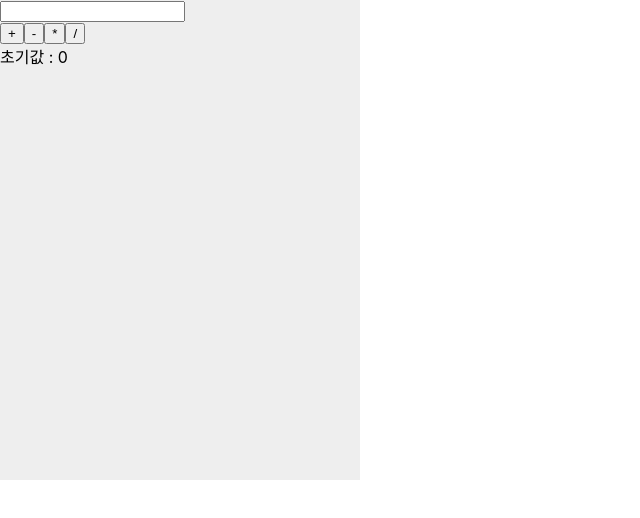
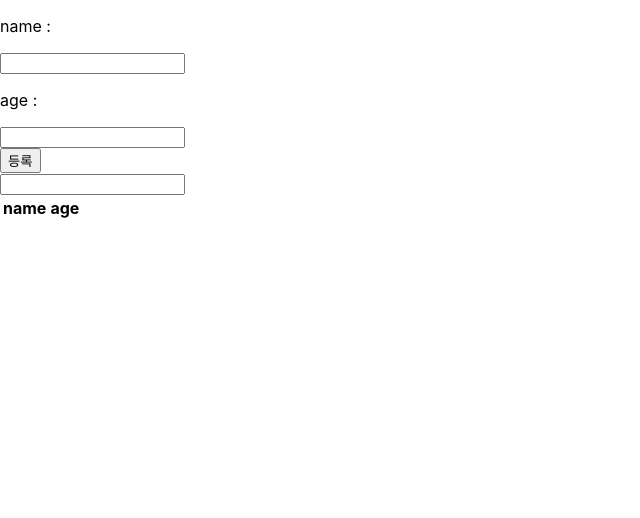
Before and after one commit to JoGyoungJun/react, a React (Create React App) app: page / in a window 1280 px wide. Shown: the top 518 px of the page, without its empty margins (0-640 px from the left). Built offline with nearby package versions, Linux system fonts and the light colour scheme.

Commit message:
humaninfo

```diff
--- /dev/null
+++ b/src/humaninfo/Button.jsx
@@ -0,0 +1,5 @@
+const Button = ({name, age, print, setPrint}) =>{
+  return <button onClick={()=> setPrint([...print, <tr><th>{name}</th><th>{age}</th></tr>])}>등록</button>
+}
+
+export default Button;
--- /dev/null
+++ b/src/humaninfo/Input.jsx
@@ -0,0 +1,16 @@
+const Input = ({setName,setAge}) => {
+  const inputName = (e) => {setName(e.target.value)}
+  const inputAge = (e) => {setAge(e.target.value)}
+return (
+<div>
+  <div>
+    <p>name : </p><input type="text" onChange={inputName}/>
+  </div>
+  <div>
+    <p>age : </p><input type="text" onChange={inputAge}/>
+  </div>
+</div>
+);
+}
+
+export default Input
--- /dev/null
+++ b/src/humaninfo/filter.jsx
@@ -0,0 +1,9 @@
+const Filter = ({setFilter}) => {
+
+  const filterinput = (e) => {setFilter(e.target.value)}
+return <div>
+  <input type="text" onChange={filterinput}/>
+</div>
+}
+
+export default Filter
--- /dev/null
+++ b/src/humaninfo/index.jsx
@@ -0,0 +1,30 @@
+import { useState } from "react"
+import Input from "./Input";
+import Button from "./Button";
+import Filter from "./filter";
+
+
+const Humaninfo = () => {
+const [name, setName] = useState();
+const [age, setAge] = useState();
+const [print, setPrint] = useState([]);
+const [filter, setFilter] = useState('');
+
+return (
+<div>
+  <Input setName={setName} setAge={setAge}/>
+  <Button name={name} age={age} print={print} setPrint={setPrint}/>
+<div>
+  <Filter setFilter={setFilter}/>
+</div>
+  <table>
+  <tr><th>name</th><th>age</th></tr>
+    {print.map(print => {
+      return RegExp(filter).test(print.props.children[0].props.children) && print;
+      })}
+  </table>
+</div>
+) ;
+}
+
+export default Humaninfo
--- a/src/index.js
+++ b/src/index.js
@@ -5,10 +5,11 @@ import App from './App';
 import reportWebVitals from './reportWebVitals';
 import Test2 from './Test2';
 import Calc from './calc';
+import Humaninfo from './humaninfo';
 
 const root = ReactDOM.createRoot(document.getElementById('root'));
 root.render(
-    <Calc />
+    <Humaninfo />
 );
 
 // If you want to start measuring performance in your app, pass a function
```
